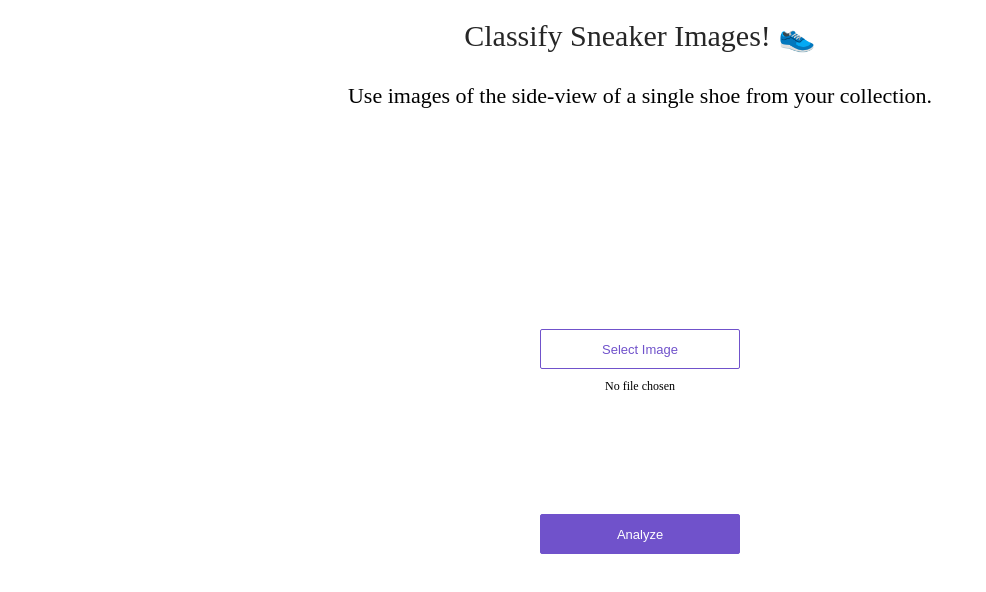
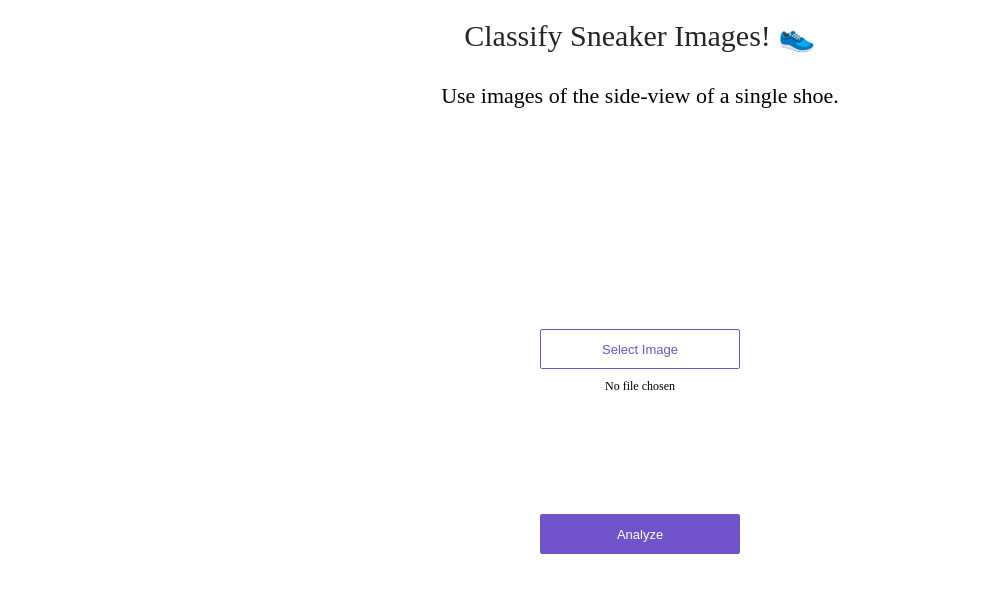
Before and after one commit to dumasj/Insight_Project_Sneaker_Classify, a plain HTML site: page app/view/index.html in a window 1280 px wide. Shown: the part 330-922 px from the top of the page, without its empty margins (0-986 px from the left). Drawn offline with Linux system fonts and the light colour scheme.

Commit message:
Update index.html

```diff
--- a/app/view/index.html
+++ b/app/view/index.html
@@ -12,7 +12,7 @@
   <div class='center'>
     <div class='title'>Classify Sneaker Images! 👟 </div>
     <p>
-      Use images of the side-view of a single shoe from your collection.
+      Use images of the side-view of a single shoe.
     </p>
     <div class='content'>
       <div class='no-display'>
```
